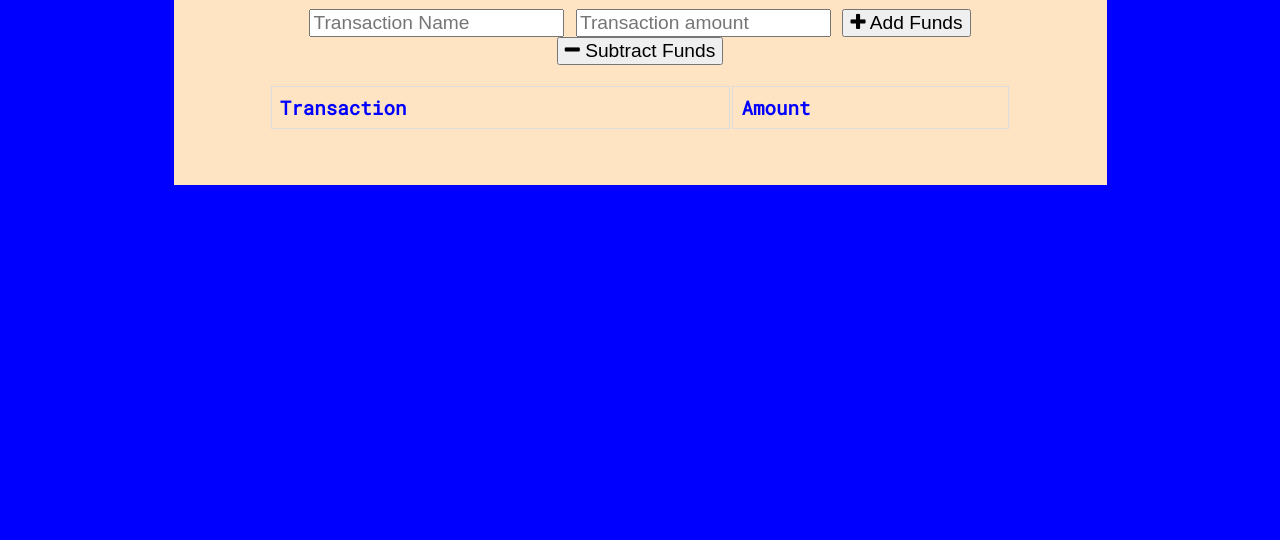
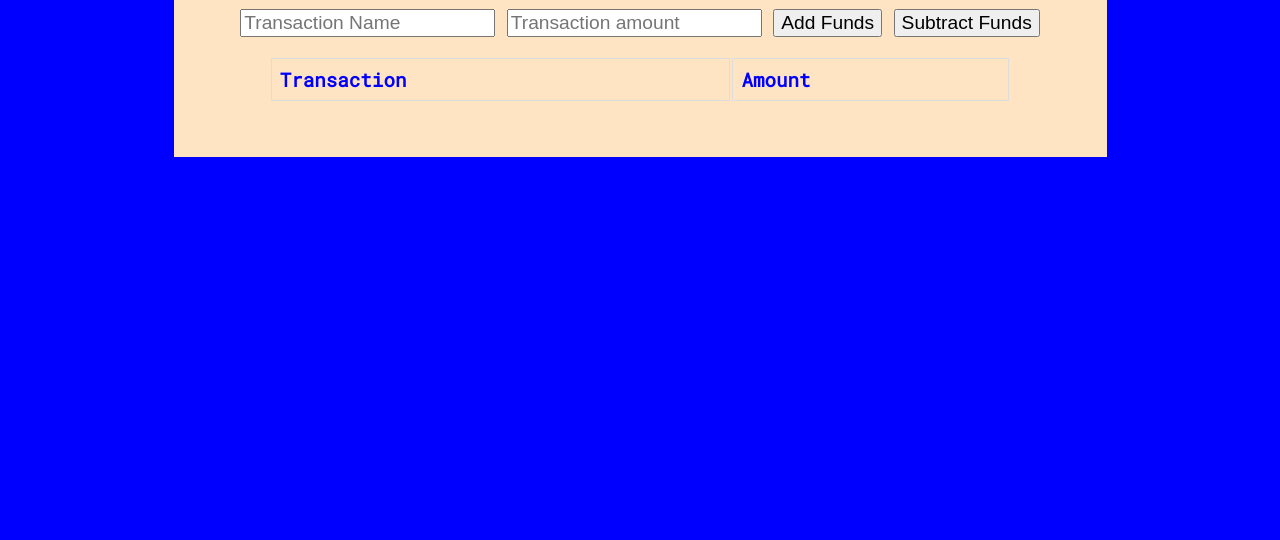
Before and after one commit to epw1389/Budget-Tracker, a website: page public/index.html in a window 1280 px wide. Shown: the part 260-800 px from the top of the page. Drawn offline with Linux system fonts and the light colour scheme; no server answers.

Commit message:
fixed html

```diff
--- a/public/index.html
+++ b/public/index.html
@@ -27,8 +27,8 @@
     <div class="form">
       <input type="text" id="t-name" placeholder="Transaction Name" />
       <input type="number" min="0" id="t-amount" placeholder="Transaction amount" />
-      <button id="add-btn"><i class="fa fa-plus buttons"></i> Add Funds</button>
-      <button id="sub-btn"><i class="fa fa-minus"></i> Subtract Funds</button>
+      <button id="add-btn"></i> Add Funds</button>
+      <button id="sub-btn"></i> Subtract Funds</button>
       <p class="error"></p>
     </div>
 
```
